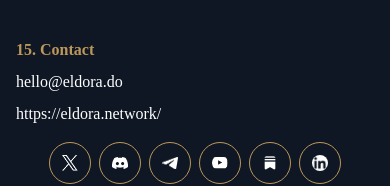
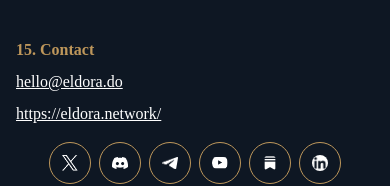
Before and after one commit to eldora-rwa/eldora-landing, a React (Vite) app: page /eldora in a window 390 px wide. Shown: the part 4776-4962 px from the top of the page. Built offline with nearby package versions, Linux system fonts and the light colour scheme; a web font is replaced by a local one.

Commit message:
chore: update terms & policies

```diff
--- a/src/pages/EldoraPage/index.tsx
+++ b/src/pages/EldoraPage/index.tsx
@@ -23,10 +23,14 @@ export interface NavItem {
   title: string;
 }
 
+const isEmail = (value: string) => /^[^\s@]+@[^\s@]+\.[^\s@]+$/.test(value);
+
+const isUrl = (value: string) => /^https?:\/\/\S+$/i.test(value);
+
 const navItems: NavItem[] = [
   { id: "terms", title: "1. Terms of use" },
   { id: "policy", title: "2. Privacy policy" },
-  { id: "legal", title: "3. Legal disclaimer" },
+  { id: "legal", title: "3. Risk Disclosure Statement" },
 ];
 
 const contents = {
@@ -477,9 +481,30 @@ export default function CookiePolicyPage() {
                 <ul>
                   {map(value, (itemLst, index) => {
                     if (typeof itemLst === "string") {
+                      const isEmailLink = isEmail(itemLst);
+                      const isWebsiteLink = isUrl(itemLst);
+
                       return (
                         <li className="my-2" key={index}>
-                          {itemLst}
+                          {isEmailLink ? (
+                            <a
+                              href={`mailto:${itemLst}`}
+                              className="underline hover:text-accent"
+                            >
+                              {itemLst}
+                            </a>
+                          ) : isWebsiteLink ? (
+                            <a
+                              href={itemLst}
+                              target="_blank"
+                              rel="noreferrer"
+                              className="underline hover:text-accent"
+                            >
+                              {itemLst}
+                            </a>
+                          ) : (
+                            itemLst
+                          )}
                         </li>
                       );
                     }
@@ -487,9 +512,34 @@ export default function CookiePolicyPage() {
                     if (Array.isArray(itemLst)) {
                       return (
                         <ul key={index} className="list-disc ml-6">
-                          {map(itemLst, (sub, subIndex) => (
-                            <li key={subIndex}>{sub}</li>
-                          ))}
+                          {map(itemLst, (sub, subIndex) => {
+                            const isEmailLink = isEmail(sub);
+                            const isWebsiteLink = isUrl(sub);
+
+                            return (
+                              <li key={subIndex}>
+                                {isEmailLink ? (
+                                  <a
+                                    href={`mailto:${sub}`}
+                                    className="text-accent hover:underline"
+                                  >
+                                    {sub}
+                                  </a>
+                                ) : isWebsiteLink ? (
+                                  <a
+                                    href={sub}
+                                    target="_blank"
+                                    rel="noreferrer"
+                                    className="text-accent hover:underline"
+                                  >
+                                    {sub}
+                                  </a>
+                                ) : (
+                                  sub
+                                )}
+                              </li>
+                            );
+                          })}
                         </ul>
                       );
                     }
--- a/src/pages/LandingPage.tsx
+++ b/src/pages/LandingPage.tsx
@@ -729,13 +729,15 @@ const LandingPageNew = () => {
               </div>
 
               <div>
-                <h4 className="mb-6 lg:mb-10 text-lg font-bold">Legal</h4>
+                <h4 className="mb-6 lg:mb-10 text-lg font-bold">
+                  Terms & Policies
+                </h4>
                 <ul className="space-y-3 text-base text-white/70">
                   <li
                     onClick={() => navigate(`/eldora/#term`)}
                     className="hover:text-white cursor-pointer transition-colors"
                   >
-                    Term of Services
+                    Term of Use
                   </li>
                   <li
                     onClick={() => navigate(`/eldora/#policy`)}
@@ -747,7 +749,7 @@ const LandingPageNew = () => {
                     onClick={() => navigate(`/eldora/#disclaimer`)}
                     className="hover:text-white cursor-pointer transition-colors"
                   >
-                    Disclaimer
+                    Risk Disclosure Statement
                   </li>
                 </ul>
               </div>
```
